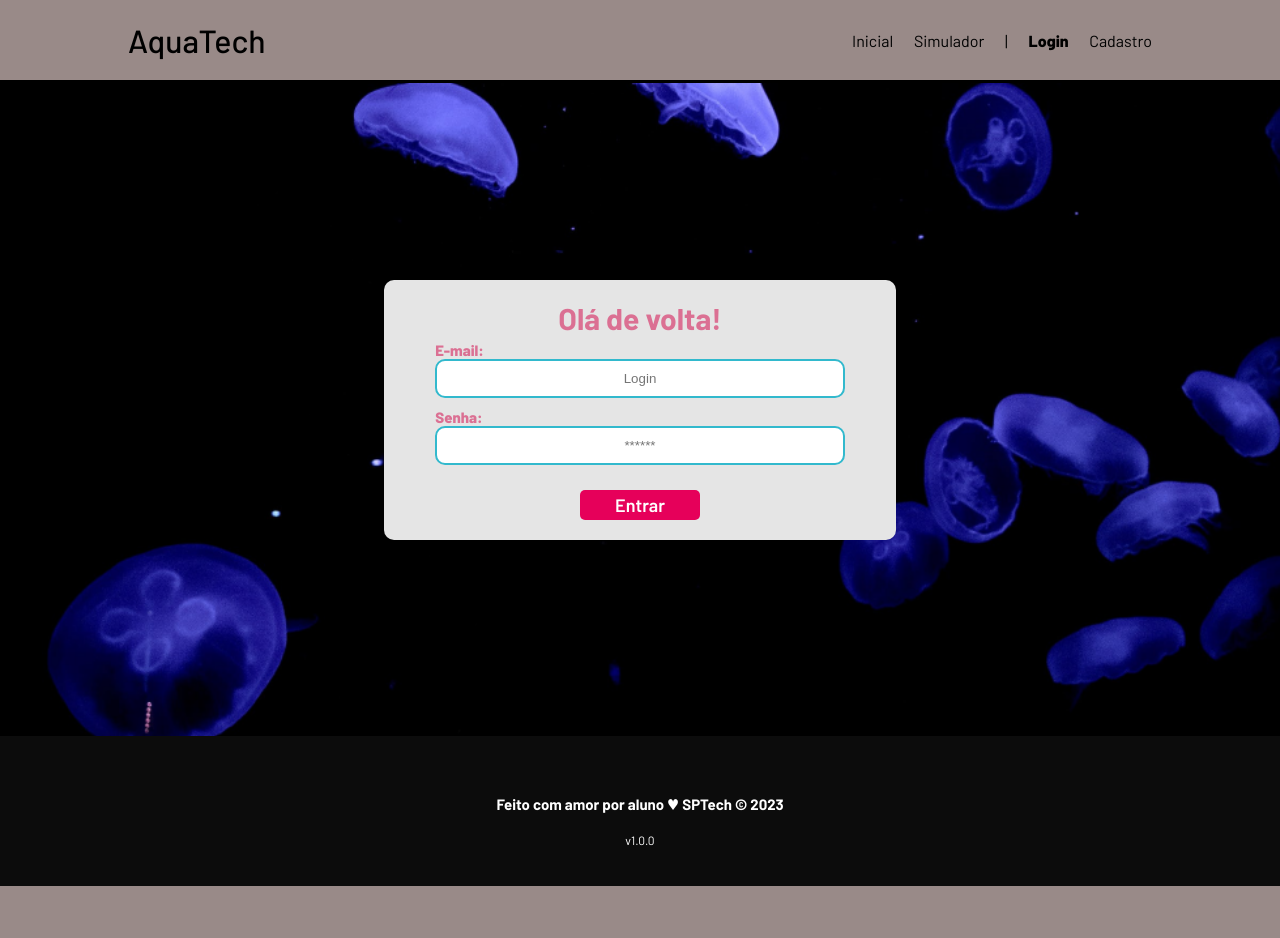
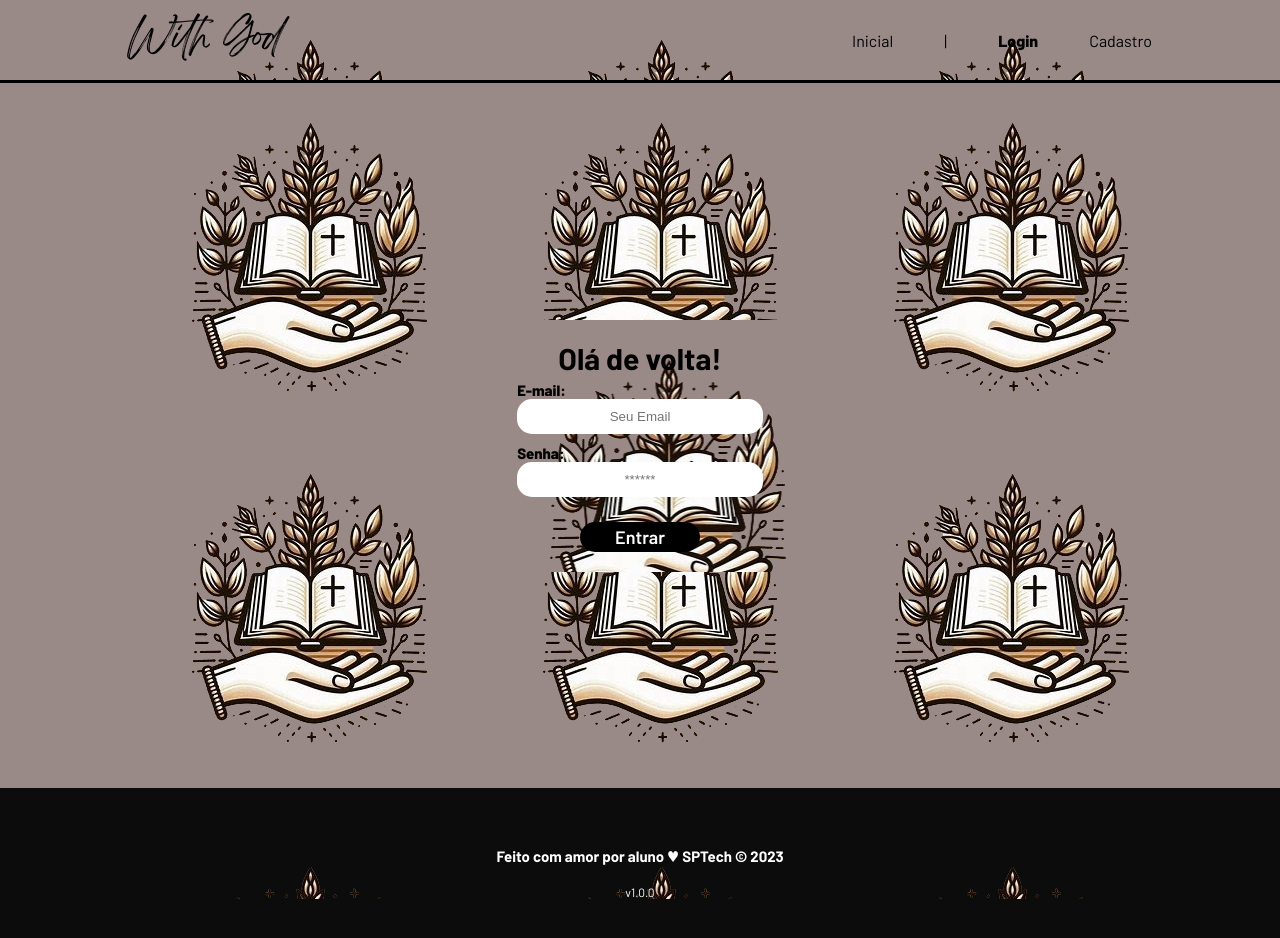
Before and after one commit to LeandroAnjosHub/Projeto-Individ-Devocional, a website: page web-data-viz/public/login.html in a window 1280 px wide. Before the commit the page ends 886 px from the top, so only its background shows below. Drawn offline with Linux system fonts and the light colour scheme; files whose address does not match are found by name.

Commit message:
Site Inicial

```diff
--- a/web-data-viz/public/css/estilo.css
+++ b/web-data-viz/public/css/estilo.css
@@ -9,13 +9,15 @@ body {
 
 @font-face {
   font-family: breath;
-  src: url(../../../Breathing.ttf);
+  src: url(../../Breathing.ttf);
 }
 
 .fontBr{
   font-family: breath;
-  font-size: 68px;
   color: #000000;
+  width: fit-content;
+  font-weight: 500;
+
 }
 
 :root {
@@ -31,6 +33,8 @@ body {
   width: 80%;
   margin: auto;
   flex-direction: column;
+  background-image: url("/Logo_Projeto_Indiv-removebg-preview.png");
+  z-index: 2;
 }
 
 .container p {
@@ -41,6 +45,7 @@ body {
 .header {
   height: var(--tamanho-header);
   border-bottom: 3px solid #000000;
+  background-color: #998a88;
 }
 
 .header .container {
@@ -86,7 +91,6 @@ body {
   color: white;
   background-image: url('');
   background-size: cover;
-
 }
 
 .banner .container {
@@ -109,7 +113,7 @@ body {
 /* MISSÃO VISÃO VALORES */
 
 .social {
-  background-color: #e5e5e5;
+  background-color: #000000;
   display: flex;
 }
 
@@ -130,6 +134,10 @@ body {
 
 .social p {
   text-align: center;
+  color: #e5e5e5;
+}
+.social h4{
+  color: #e5e5e5;
 }
 
 .box {
@@ -160,34 +168,40 @@ body {
 /* LOGIN */
 
 .login {
-  height: var(--tamanho-login);
-  background-image: url('../assets/imgs/bg-jelly-fish-para-home.png');
+  height: calc(170vh - var(--tamanho-login) - 2px);
+  /* background-image: url('../assets/imgs/bg-jelly-fish-para-home.png'); */
   background-size: cover;
+  background-color: #998a88;
 }
 
 .login .container {
+  display: flex;
   justify-content: center;
   align-items: center;
   height: 100%;
 }
 
 .card {
-  width: 50%;
-  background-color: #e5e5e5;
+  width: 30%;
+  background-color: #998a88;
   border-radius: 10px;
   display: flex;
   align-items: center;
   justify-content: space-evenly;
-  color: palevioletred;
+  color: rgb(0, 0, 0);
   flex-direction: column;
   height: fit-content;
   padding: 20px 0;
+  margin-top: 20px;
+  column-gap: 200px;
+  background-image: url("c:\Users\Windows 10\Downloads\Logo_Projeto_Indiv-removebg-preview.png");
 }
 
 .card h2 {
   margin: 0;
   font-size: 30px;
 }
+
 
 .formulario {
   display: flex;
@@ -203,9 +217,9 @@ body {
 }
 
 .formulario input {
-  border: 2px solid #32b9cd;
+  border: 0;
   text-align: center;
-  border-radius: 10px;
+  border-radius: 15px;
   margin: 0;
 }
 
@@ -234,11 +248,12 @@ body {
   font-weight: 600;
   font-size: 18px;
   color: #fff;
-  background-color: #e6005a;
+  background-color: #000000;
   width: 120px;
   height: 30px;
   align-self: center;
   margin-top: 20px;
+  border-radius: 15px;
 }
 
 .loading-div {
@@ -269,7 +284,7 @@ body {
   width: 230px;
   position: fixed;
   border-radius: 4px;
-  border: #e6005a 3px solid;
+  border: #000000 3px solid;
   padding: 10px;
   margin-right: 10%;
 }
--- a/web-data-viz/public/login.html
+++ b/web-data-viz/public/login.html
@@ -6,7 +6,7 @@
     <meta http-equiv="X-UA-Compatible" content="IE=edge">
     <meta name="viewport" content="width=device-width, initial-scale=1.0">
 
-    <title>AquaTech | Login</title>
+    <title>With God | Login</title>
 
     <script src="./js/sessao.js"></script>
 
@@ -21,13 +21,10 @@
 
     <div class="header">
         <div class="container">
-            <h1 class="titulo">AquaTech</h1>
+            <h1 class="fontBr">With God</h1>
             <ul class="navbar">
                 <li>
                     <a href="index.html">Inicial</a>
-                </li>
-                <li>
-                    <a href="simulador.html">Simulador</a>
                 </li>
                 <li>|</li>
                 <li class="agora">
@@ -53,7 +50,7 @@
                 <div class="formulario">
                     <div class="campo">
                         <span>E-mail:</span>
-                        <input id="email_input" type="text" placeholder="Login">
+                        <input id="email_input" type="text" placeholder="Seu Email">
                     </div>
                     <div class="campo">
                         <span>Senha:</span>
```
Also changed, not shown: web-data-viz/public/cadastro.html (+8 -11 lines), web-data-viz/public/index.html (+3 -3 lines), web-data-viz/Breathing.ttf (added), web-data-viz/Logo_Projeto_Indiv-removebg-preview.png (added).
